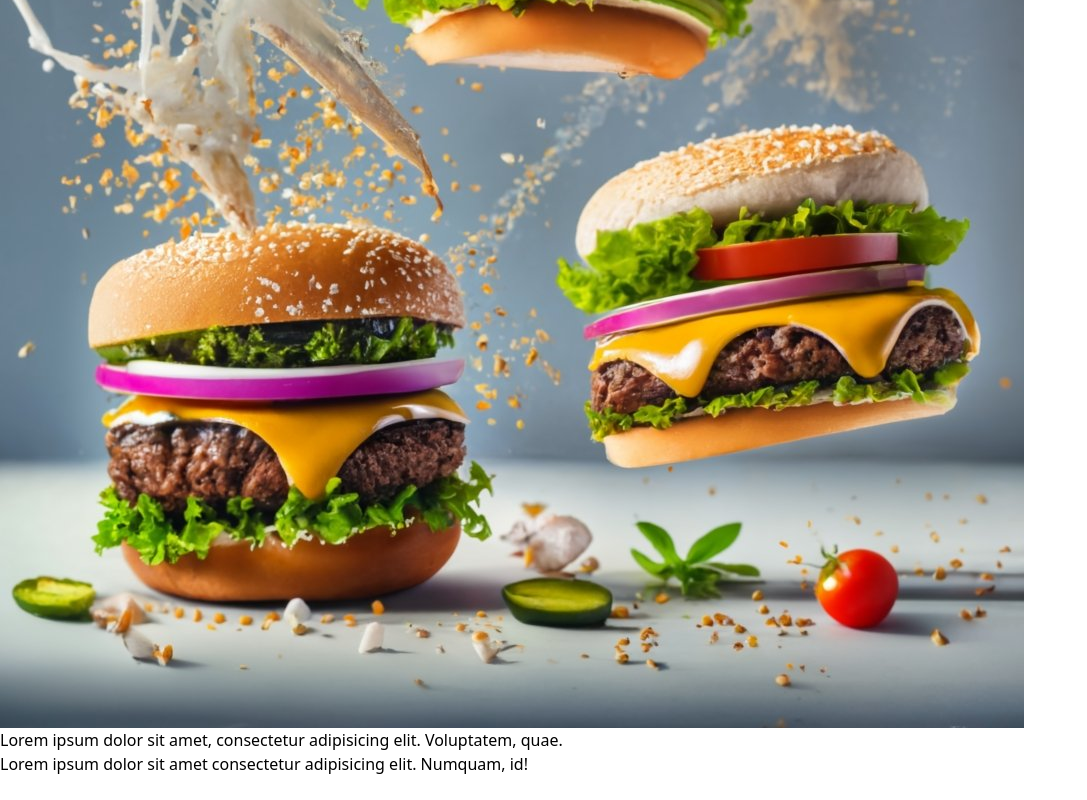
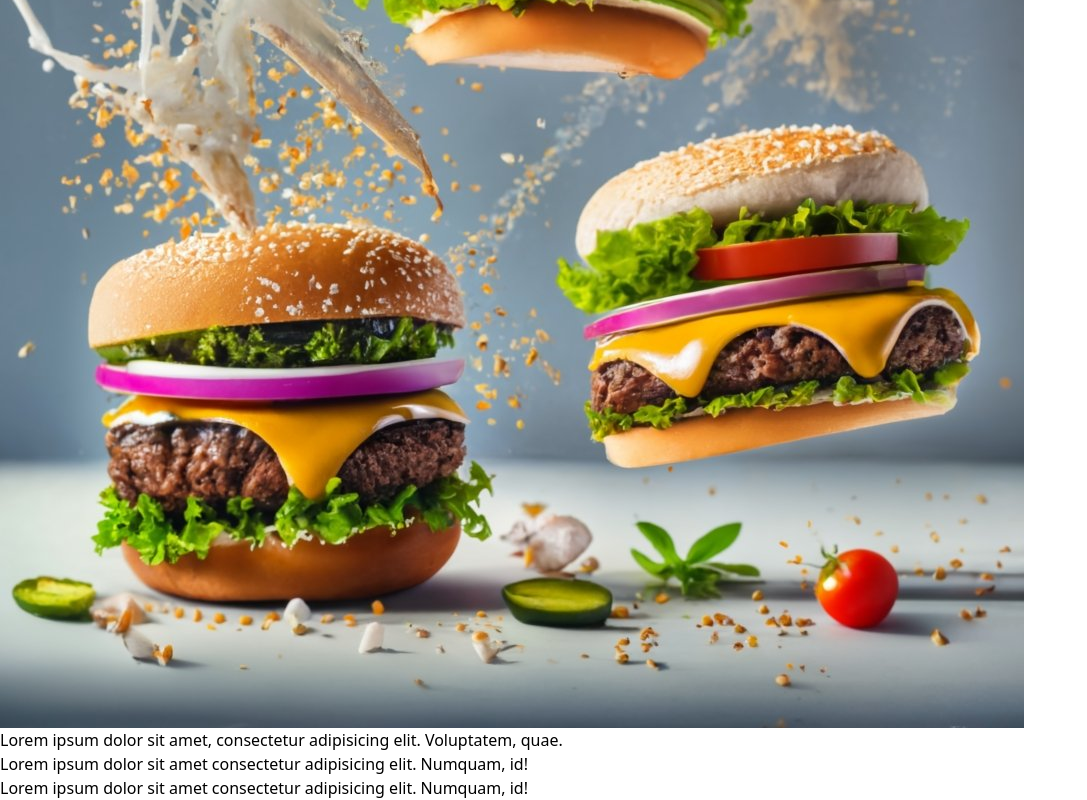
Before and after one commit to tofael005/tailwind-commerce, a React (Vite) app: page / in a window 1280 px wide. Shown: the part 2964-3764 px from the top of the page, without its empty margins (0-1087 px from the left). Before the commit the page ends 3740 px from the top, so only its background shows below. Built offline with nearby package versions, Linux system fonts and the light colour scheme.

Commit message:
added About some

```diff
--- a/src/Header/HeroSection.jsx
+++ b/src/Header/HeroSection.jsx
@@ -13,6 +13,7 @@ const HeroSection = () => {
                     <img className="w-full h-[270px] md:mt-3" src="/src/assets/product/ideogram (13).jpeg" alt="" />
                    <p>Lorem ipsum dolor sit amet, consectetur adipisicing elit. Voluptatem, quae.</p>
                    <p>Lorem ipsum dolor sit amet consectetur adipisicing elit. Numquam, id!</p>
+                   <p>Lorem ipsum dolor sit amet consectetur adipisicing elit. Numquam, id!</p>
                 </div>
             </div>
         </div>
```
